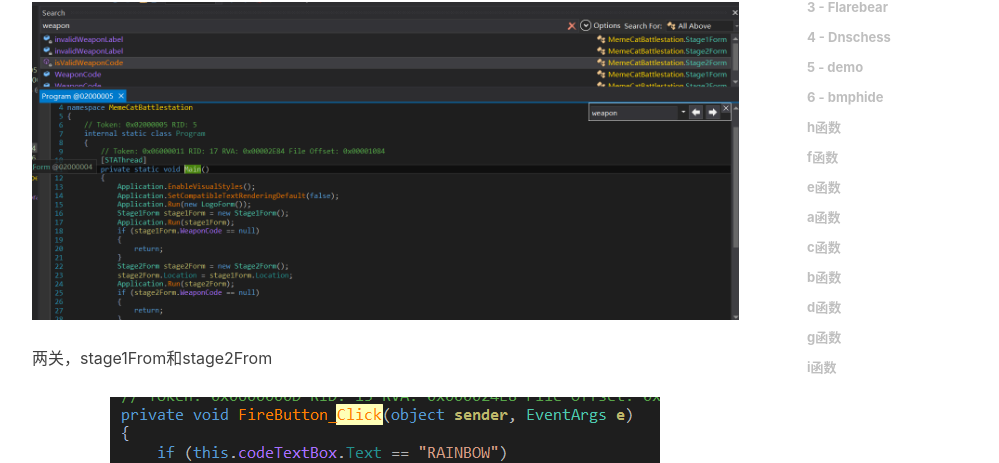
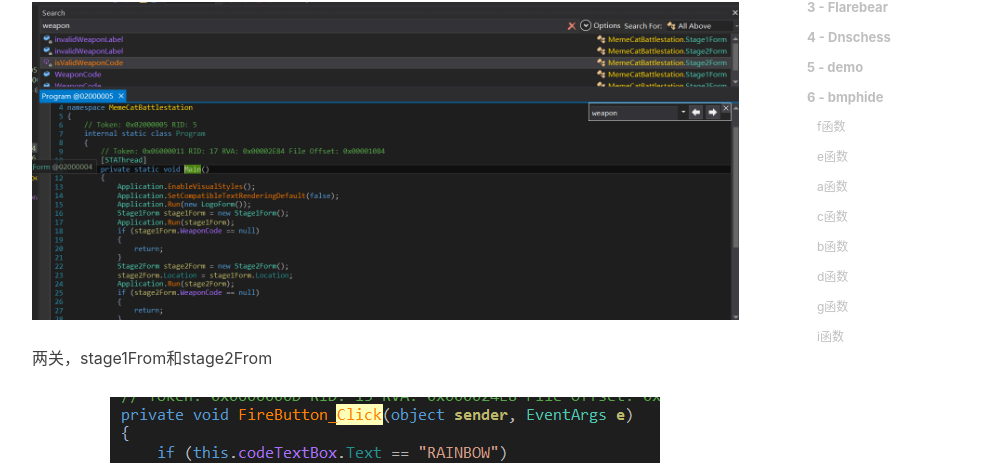
Before and after one commit to fa1conn/fa1conn.github.io, a Jekyll site: the page built from _posts/2019-10-23-flareonwp.md, in a window 1280 px wide and 900 px high, scrolled down 550 px. Shown: the part 141-604 px from the top of the window, without its empty margins (233-1232 px from the left). Built offline with Jekyll 4.4.1, drawn with Linux system fonts in a browser that asks for light colours; nearby versions of some CDN libraries; comment, search, counter and statistics services are not loaded.

Commit message:
new version

````diff
--- a/_posts/2019-10-23-flareonwp.md
+++ b/_posts/2019-10-23-flareonwp.md
@@ -112,10 +112,9 @@ C#逆向，题目提醒了隐写
 终于回来填坑了，更新日期：2019.11.14
 dnspy简单看了一下，程序运行需要三个参数，分别是图片 数据 图片
 先来看一下对数据进行处理的h函数
-## h函数
-### f函数
+#### f函数
 有点emm，先跳
-### e函数
+#### e函数
 ```cs
 		public static byte e(byte b, byte k)
 		{
@@ -135,7 +134,7 @@ dnspy简单看了一下，程序运行需要三个参数，分别是图片 数
 		}
 ```
 仔细一看就是xor而已
-### a函数
+#### a函数
 ```cs
 		public static byte a(byte b, int r)
 		{
@@ -143,7 +142,7 @@ dnspy简单看了一下，程序运行需要三个参数，分别是图片 数
 		}
 ```
 啥都没干，屁用没有
-### c函数
+#### c函数
 ```cs
 		public static byte c(byte b, int r)
 		{
@@ -170,7 +169,7 @@ dnspy简单看了一下，程序运行需要三个参数，分别是图片 数
 ![image](/picture/13.png)
 ![image](/picture/14.png)
 然后继续看把
-### b函数
+#### b函数
 ```cs
 		public static byte b(byte b, int r)
 		{
@@ -208,7 +207,7 @@ def b_re(b):
     b = (b * 2 & 255) + b2
     return b
 ```
-### d函数
+#### d函数
 ```python
 def d(b, r):
     for i in range(r):
@@ -222,7 +221,7 @@ r固定是3
 ```python
 
 ```
-### g函数
+#### g函数
 ```cs
 		public static byte g(int idx)
 		{
@@ -239,7 +238,7 @@ def g(idx):
     return b^k
 ```
 
-### i函数
+#### i函数
 写文件的函数，也是lsb函数
 化简一下函数
 ```cs
````
